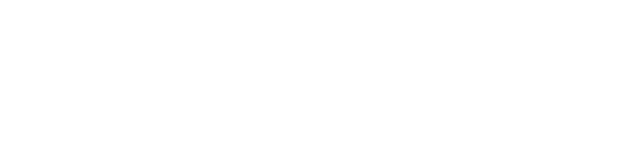
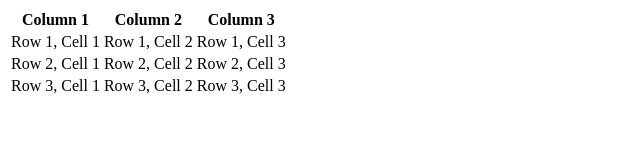
Before and after one commit to priya141599/git-prac, a plain HTML site: page index.html in a window 1280 px wide. Shown: the whole page, without its empty margins (0-640 px from the left). Drawn offline with Linux system fonts and the light colour scheme.

Commit message:
Revert "table removed"

```diff
--- a/index.html
+++ b/index.html
@@ -6,7 +6,32 @@
     <title>Document</title>
 </head>
 <body>
-
+<table>
+    <thead>
+        <tr>
+            <th>Column 1</th>
+            <th>Column 2</th>
+            <th>Column 3</th>
+        </tr>
+    </thead>
+    <tbody>
+        <tr>
+            <td>Row 1, Cell 1</td>
+            <td>Row 1, Cell 2</td>
+            <td>Row 1, Cell 3</td>
+        </tr>
+        <tr>
+            <td>Row 2, Cell 1</td>
+            <td>Row 2, Cell 2</td>
+            <td>Row 2, Cell 3</td>
+        </tr>
+        <tr>
+            <td>Row 3, Cell 1</td>
+            <td>Row 3, Cell 2</td>
+            <td>Row 3, Cell 3</td>
+        </tr>
+    </tbody>
+</table>
 
 </body>
 </html>
```
